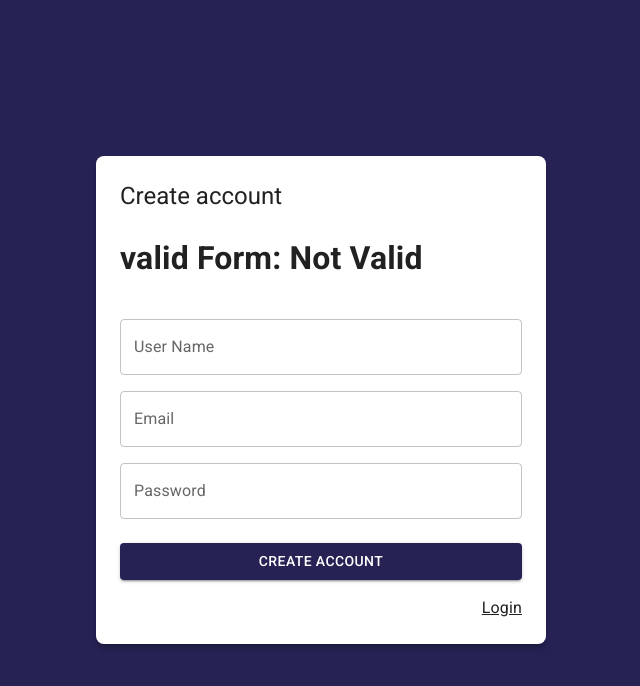
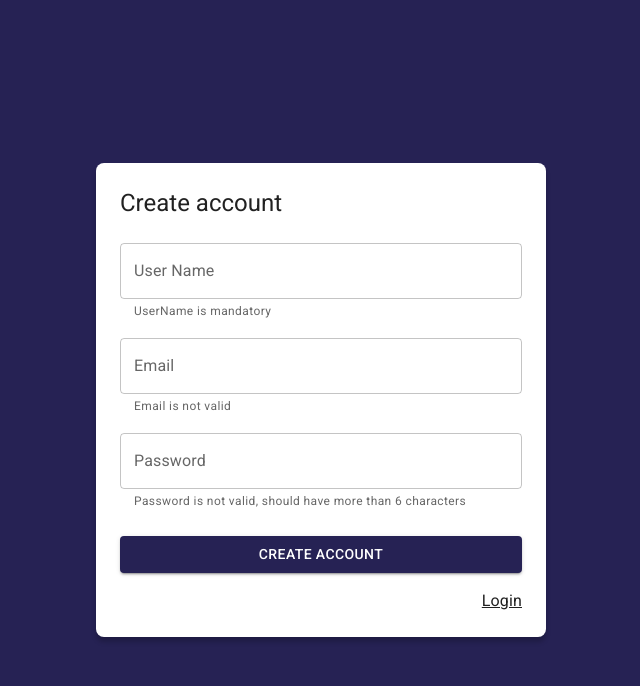
Before and after one commit to sterrasa/journal-app, a React (Vite) app: page /auth/register in a window 1280 px wide. Shown: the top 686 px of the page, without its empty margins (319-959 px from the left). Built offline with nearby package versions, Linux system fonts and the light colour scheme.

Commit message:
show alert validations

```diff
--- a/src/auth/pages/RegisterPage.jsx
+++ b/src/auth/pages/RegisterPage.jsx
@@ -1,36 +1,48 @@
+import { useState, useMemo } from 'react';
 import { Link as RouterLink } from 'react-router-dom';
-import { useDispatch } from 'react-redux';
-import { Button, Grid, Link, TextField, Typography } from '@mui/material';
+import { useDispatch, useSelector } from 'react-redux';
+import { Alert, Button, Grid, Link, TextField, Typography } from '@mui/material';
 import { AuthLayout } from '../layout/AuthLayout';
 import { useForm } from '../../hooks'
 import { isValidEmail as validEmail } from '../../utils/validators';
+import { startAutheticationWithEmail } from '../../store/auth/thunks';
 
+
+const formData = { userName: '', email: '', password: '' };
+
+// I can use react form to validate
+const formValidations = {
+  userName: [(value) => value, 'UserName is mandatory'],
+  email: [(value) => validEmail(value), 'Email is not valid'],
+  password: [(value) => value.length >= 6, 'Password is not valid, should have more than 6 characters'],
+}
 
 export const RegisterPage = () => {
 
-  const formData = { userName: '', email: '', password: '' };
+  const dispatch = useDispatch();
+  const [formSubmitted, setFormSubmitted] = useState(false);
 
-  // I can use react form to validate
-  const formValidations = {
-    userName: [(value) => value, 'UserName is mandatory'],
-    email: [(value) => validEmail(value), 'Email is not valid'],
-    password: [(value) => value.length >= 6, 'Password is not valid, should have more than 6 characters'],
-  }
+  const { status, errorMessage } = useSelector(state => state.auth);
+  const ischeckingAuthentication = useMemo(() => status === 'checking', [status]);
 
-  const { userName, email, password, onInputChange,
-    isValidUserName, isValidEmail, isValidPassword, isFormValid } = useForm(formData, formValidations)
+  const { formState, userName, email, password, onInputChange,
+    userNameValid, emailValid, passwordValid, isFormValid } = useForm(formData, formValidations);
 
 
   const onSubmit = (event) => {
     event.preventDefault();
+    setFormSubmitted(true);
+
+    if (!isFormValid) return;
+    console.log(formState);
+    dispatch(startAutheticationWithEmail(formState))
+
   }
 
   return (
 
     <>
       <AuthLayout title="Create account">
-
-      <h1> valid Form: {isFormValid ? 'Valid': 'Not Valid'}</h1>
         <form onSubmit={onSubmit}>
           <Grid container>
 
@@ -42,8 +54,8 @@ export const RegisterPage = () => {
                 onChange={onInputChange}
                 placeholder='User Name'
                 name='userName'
-                error={!!isValidUserName}
-                helperText={isValidUserName}
+                error={!!userNameValid && formSubmitted}
+                helperText={userNameValid}
                 value={userName}
               />
             </Grid>
@@ -56,8 +68,8 @@ export const RegisterPage = () => {
                 placeholder='example@google.com'
                 fullWidth
                 name='email'
-                error={!!isValidEmail}
-                helperText={isValidEmail}
+                error={!!emailValid && formSubmitted}
+                helperText={emailValid}
                 value={email}
               />
             </Grid>
@@ -70,15 +82,28 @@ export const RegisterPage = () => {
                 placeholder='Password'
                 fullWidth
                 name='password'
-                error={!!isValidPassword}
-                helperText={isValidPassword}
+                error={!!passwordValid && formSubmitted}
+                helperText={passwordValid}
                 value={password}
               />
             </Grid>
 
-            <Grid container spacing={2} sx={{ mb: 2, mt: 1 }}>
-              <Grid item xs={12}>
-                <Button variant='contained' fullWidth>
+            <Grid container spacing={ 2 } sx={{ mb: 2, mt: 1 }}>
+
+              <Grid
+                item
+                xs={ 12 }
+                display={ !!errorMessage ? '': 'none' }
+              >
+                <Alert severity='error'>{ errorMessage }</Alert>
+              </Grid>
+
+              <Grid item xs={ 12 }>
+                <Button
+                  disabled={ ischeckingAuthentication }
+                  type="submit"
+                  variant='contained'
+                  fullWidth>
                   Create Account
                 </Button>
               </Grid>
--- a/src/firebase/providers.js
+++ b/src/firebase/providers.js
@@ -1,4 +1,4 @@
-import { GoogleAuthProvider, signInWithPopup } from 'firebase/auth';
+import { createUserWithEmailAndPassword, GoogleAuthProvider, signInWithPopup } from 'firebase/auth';
 import { FirebaseAuth } from './config';
 
 
@@ -29,3 +29,30 @@ export const signInWithGoogle = async () => {
         }
     }
 }
+
+export const registerUserWithEmail = async ({ email, password, userName }) => {
+    try {
+
+        const result = await createUserWithEmailAndPassword(FirebaseAuth, email, password);
+
+
+        const { uid, photoURL } = result.user;
+
+        console.log(result.user)
+
+        /*return {
+            success: true,
+            email,
+            photoURL,
+            displayName,
+            uid
+        }*/
+
+
+    } catch (error) {
+        return {
+            success: false,
+            errorMessage: error.message
+        }
+    }
+}
--- a/src/hooks/useForms.js
+++ b/src/hooks/useForms.js
@@ -36,7 +36,7 @@ export const useForm = (initialForm = {}, formValidations = {}) => {
         for (const formField of Object.keys(formValidations)) {
             const [fn, errorMessage] = formValidations[formField];
             //create computed property
-            formCheckValues[`${formField}valid`] = fn(formState[formField]) ? null : errorMessage;
+            formCheckValues[`${formField}Valid`] = fn(formState[formField]) ? null : errorMessage;
         }
         setFormValidation(formCheckValues);
     }
--- a/src/store/auth/thunks.js
+++ b/src/store/auth/thunks.js
@@ -1,4 +1,4 @@
-import { signInWithGoogle } from "../../firebase/providers";
+import { signInWithGoogle , registerUserWithEmail } from "../../firebase/providers";
 import { checkingCredentials, logout, login } from "./"
 
 export const checkingAuthentication = () => {
@@ -15,3 +15,14 @@ export const startGoogleSignIn = () => {
         dispatch(login(result))
     }
 }
+
+
+export const startAutheticationWithEmail = (user) => {
+    return async (dispatch) => {
+        dispatch(checkingCredentials());
+        const result = await registerUserWithEmail(user);
+        console.log(result);
+        //if (!result.success) return dispatch(logout(result.errorMessage))
+        //dispatch(created(result))
+    }
+}
```
